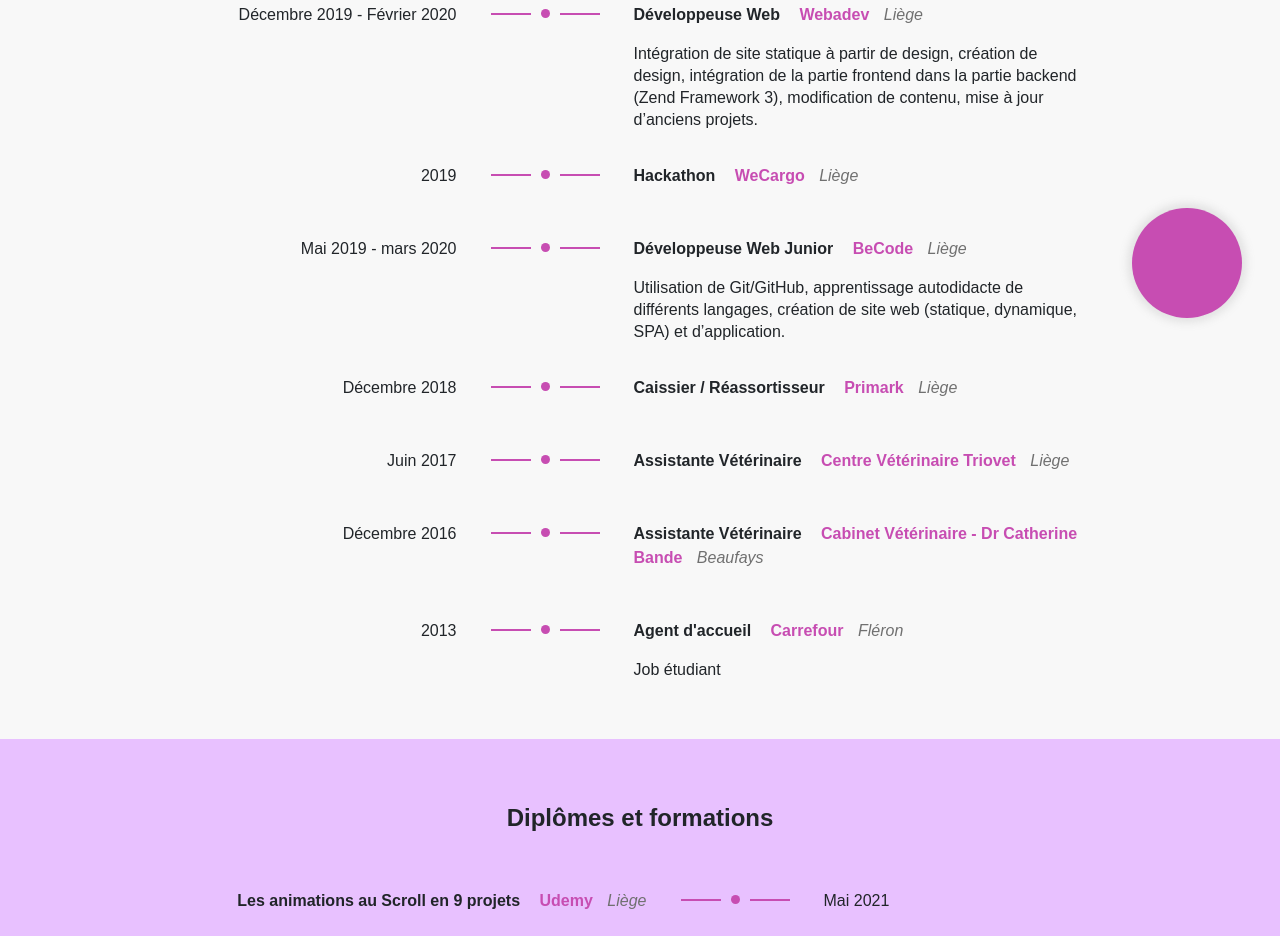
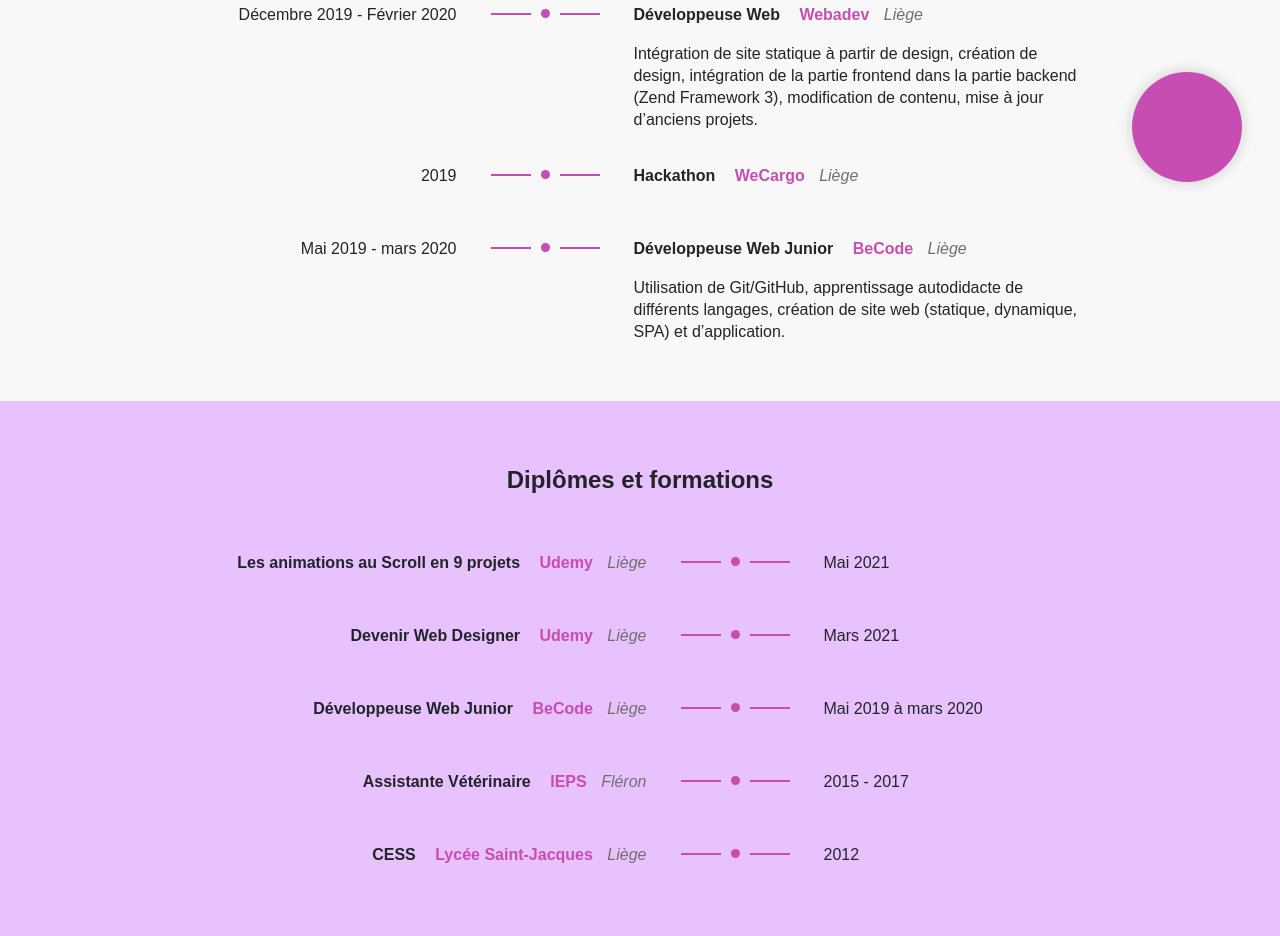
Before and after one commit to MeloScav/my-website-cv-portfolio, a website built with Parcel: page src/index.html in a window 1280 px wide. Shown: the part 1697-2633 px from the top of the page. Built offline with nearby package versions, Linux system fonts and the light colour scheme.

Commit message:
Favicon modification + elements deleted in XP

```diff
--- a/src/index.html
+++ b/src/index.html
@@ -21,8 +21,15 @@
   <meta property="twitter:title" content="Scavezzoni Méloé - Développeuse Web Frontend" />
   <meta property="twitter:description" content="Site CV - Portfolio" />
   <meta property="twitter:image" content="./assets/images/og-image.jpeg" />
-  <link rel="icon" href="./assets/favicon.ico" />
-  <link rel="icon" type="image/png" href="./assets/favicon-32x32.png" />
+  <!-- Favicon -->
+  <link rel="apple-touch-icon" sizes="180x180" href="./assets/apple-touch-icon.png">
+  <link rel="icon" type="image/png" sizes="32x32" href="./assets/favicon-32x32.png">
+  <link rel="icon" type="image/png" sizes="16x16" href="./assets/favicon-16x16.png">
+  <link rel="manifest" href="./assets/site.webmanifest">
+  <link rel="mask-icon" href="./assets/safari-pinned-tab.svg" color="#5bbad5">
+  <meta name="msapplication-TileColor" content="#da532c">
+  <meta name="theme-color" content="#ffffff">
+  <!-- Font -->
   <link rel="preload" as="font" type="font/ttf" crossorigin="anonymous" href="./assets/fonts/Montserrat-Regular.ttf" />
   <link rel="preload" as="font" type="font/ttf" crossorigin="anonymous" href="./assets/fonts/Montserrat-Italic.ttf" />
   <link rel="preload" as="font" type="font/ttf" crossorigin="anonymous" href="./assets/fonts/Montserrat-SemiBold.ttf" />
@@ -245,7 +252,7 @@
           </div>
         </div>
 
-        <div class="padding-content">
+        <div class="padding-content-end">
           <div class="row justify-content-md-center">
             <div class="col-5 col-md-3">
               <p class="text-align-right">Mai 2019 - mars 2020</p>
@@ -274,96 +281,6 @@
           </div>
         </div>
 
-        <div class="padding-content">
-          <div class="row justify-content-md-center">
-            <div class="col-5 col-md-3">
-              <p class="text-align-right">Décembre 2018</p>
-            </div>
-            <div class="d-none d-md-block col-md-auto">
-              <div class="separation">
-                <div class="line"></div>
-                <div class="circle"></div>
-                <div class="line"></div>
-              </div>
-            </div>
-            <div class="col-7 col-md-5">
-              <p class="xp-title">
-                <span class="name">Caissier / Réassortisseur</span>
-                <span class="establishment">Primark</span>
-                <span class="city">Liège</span>
-              </p>
-            </div>
-          </div>
-        </div>
-
-        <div class="padding-content">
-          <div class="row justify-content-md-center">
-            <div class="col-5 col-md-3">
-              <p class="text-align-right">Juin 2017</p>
-            </div>
-            <div class="d-none d-md-block col-md-auto">
-              <div class="separation">
-                <div class="line"></div>
-                <div class="circle"></div>
-                <div class="line"></div>
-              </div>
-            </div>
-            <div class="col-7 col-md-5">
-              <p class="xp-title">
-                <span class="name">Assistante Vétérinaire</span>
-                <span class="establishment">Centre Vétérinaire Triovet</span>
-                <span class="city">Liège</span>
-              </p>
-            </div>
-          </div>
-        </div>
-
-        <div class="padding-content">
-          <div class="row justify-content-md-center">
-            <div class="col-5 col-md-3">
-              <p class="text-align-right">Décembre 2016</p>
-            </div>
-            <div class="d-none d-md-block col-md-auto">
-              <div class="separation">
-                <div class="line"></div>
-                <div class="circle"></div>
-                <div class="line"></div>
-              </div>
-            </div>
-            <div class="col-7 col-md-5">
-              <p class="xp-title">
-                <span class="name">Assistante Vétérinaire</span>
-                <span class="establishment">Cabinet Vétérinaire - Dr Catherine Bande</span>
-                <span class="city">Beaufays</span>
-              </p>
-            </div>
-          </div>
-        </div>
-
-        <div class="padding-content-end">
-          <div class="row justify-content-md-center">
-            <div class="col-5 col-md-3">
-              <p class="text-align-right">2013</p>
-            </div>
-            <div class="d-none d-md-block col-md-auto">
-              <div class="separation">
-                <div class="line"></div>
-                <div class="circle"></div>
-                <div class="line"></div>
-              </div>
-            </div>
-            <div class="col-7 col-md-5">
-              <p class="xp-title">
-                <span class="name">Agent d'accueil</span>
-                <span class="establishment">Carrefour</span>
-                <span class="city">Fléron</span>
-              </p>
-              <div class="xp-description">
-                <p>Job étudiant</p>
-              </div>
-            </div>
-          </div>
-        </div>
       </div>
     </div>
 
```
